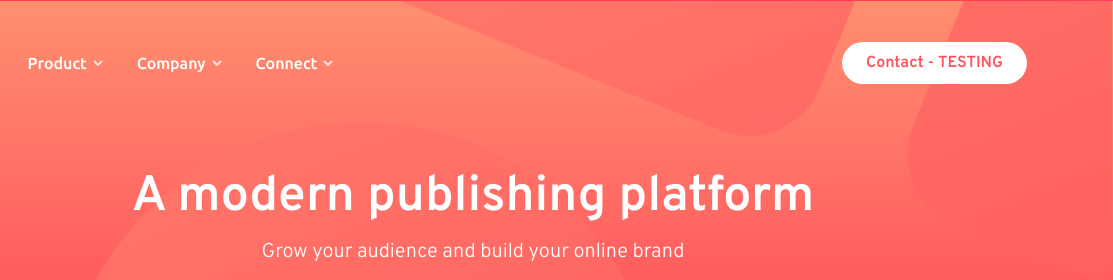
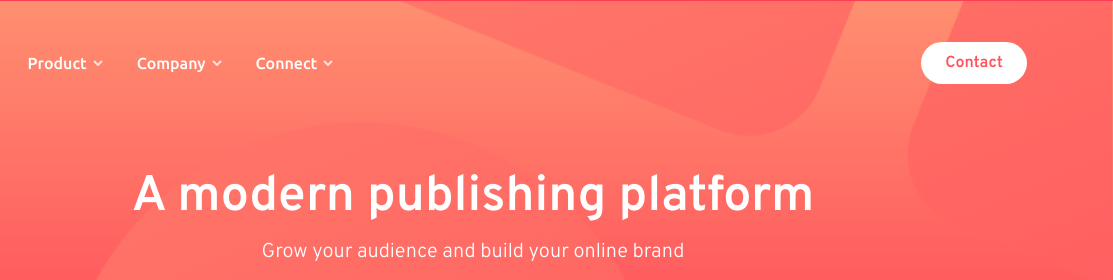
Before and after one commit to Rabin92/blogr-landing-page, a plain HTML site: page index.html in a window 1280 px wide. Shown: the top 280 px of the page, 167-1280 px from the left. Drawn offline with Linux system fonts and the light colour scheme.

Commit message:
testing removed

```diff
--- a/index.html
+++ b/index.html
@@ -52,7 +52,7 @@
 
               <div class="btn-wrap">
                 <!-- <a href="#" class="btn btn--border btn--ml">Login</a> -->
-                <a href="#" class="btn btn--col btn--mod btn--ml">Contact - TESTING</a>
+                <a href="#" class="btn btn--col btn--mod btn--ml">Contact</a>
               </div>
             </nav>
           </div>
```
